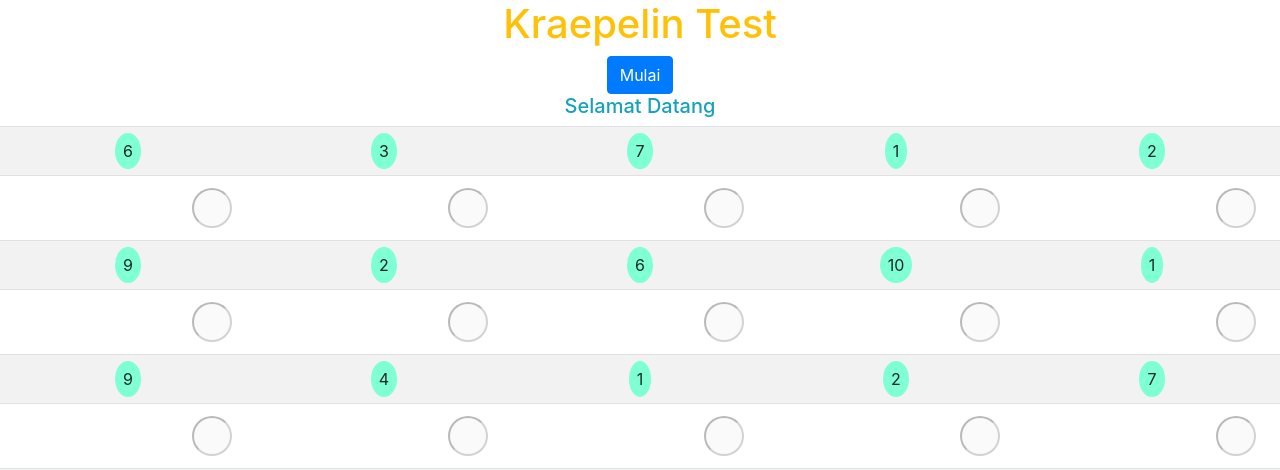
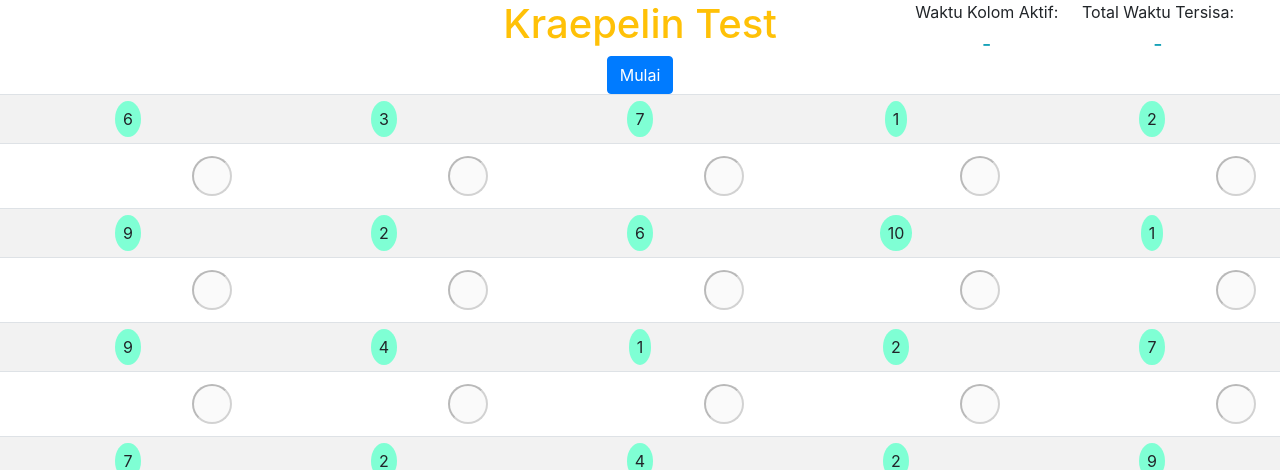
Before and after one commit to gamantha/kraepelin, a Flask app: page /test in a window 1280 px wide. Shown: the top 470 px of the page. Run offline with Flask 2, Linux system fonts and the light colour scheme; parts of the project's set-up code (start-up, migrations or seed data) failed here and were passed over; some libraries are stand-ins or nearby versions.

Commit message:
display total timer and column timer

```diff
--- a/static/css/styles.css
+++ b/static/css/styles.css
@@ -30,3 +30,17 @@ h1 {
     background-color: aquamarine;
     border-radius: 50%;
 }
+
+.timer {
+    width: 30%;
+    height: 10%;
+    position: fixed;
+    top: 0px;
+    right: 0px;
+    display: inline-block;
+}
+
+.timer-child {
+    display: inline-block;
+    margin-left: 5%;
+}
--- a/templates/index.html
+++ b/templates/index.html
@@ -15,7 +15,17 @@
         <div class="text-center">
             <button id="btn_start" type="button" class="btn btn-primary text-center">Mulai</button>
         </div>
-        <h5 class="text-center text-info" id="countdowntimer">Selamat Datang</h5>
+        <div class="timer">
+            <div class="timer-child">
+                <label for="totalcountdowntimer">Waktu Kolom Aktif:</label>
+                <h5 class="text-center text-info" id="countdowntimer">-</h5>
+            </div>
+            <div class="timer-child">
+                <label for="totalcountdowntimer">Total Waktu Tersisa:</label>
+                <h5 class="text-center text-info" id="totalcountdowntimer">-</h5>
+            </div>
+
+        </div>
         <table class="table table-striped">
             {% set total_tab = (data|length)*(data[0]|length) + 10 %}
             {% for i in data %}
@@ -111,7 +121,8 @@
             if(toggleStart === true) {
                 toggleStart = false;
                 clearInterval(x);
-                $("#countdowntimer").html("Selamat Datang");
+                $("#countdowntimer").html("-");
+                $("#totalcountdowntimer").html("-");
                 $("#btn_start").html("Mulai");
                 $("#btn_finish").prop('disabled', true);
                 toggleInput(true);
@@ -119,11 +130,13 @@
                 toggleStart = true;
                 curr_col = 0;
                 toggleUserInput(curr_col);
-                Date.prototype.addHours= function(h){
-                    this.setHours(this.getHours()+h);
+                Date.prototype.addSeconds = function(s) {
+                    this.setSeconds(this.getSeconds()+s);
                     return this;
                 }
-                var countDownDate = new Date().addHours(1).getTime();
+                var secondLimit = 20;
+
+                var countDownDate = new Date().addSeconds(col*secondLimit).getTime();
                 // Change button label
                 $("#btn_start").html("Berhenti")
                 $("#btn_finish").prop('disabled', false);
@@ -134,14 +147,15 @@
 
                     // Find the distance between now and the count down date
                     var distance = countDownDate - now;
-                    var secondLimit = 10;
                     // Time calculations for days, hours, minutes and seconds
                     // var hours = Math.floor((distance % (1000 * 60 * 60 * 24)) / (1000 * 60 * 60));
-                    // var minutes = Math.floor((distance % (1000 * 60 * 60)) / (1000 * 60));
-                    var seconds = Math.floor((distance % (1000 * secondLimit)) / 1000);
+                    var minutes = Math.floor((distance % (1000 * 60 * 60)) / (1000 * 60));
+                    var seconds = Math.floor((distance % (1000 * 60)) / 1000);
+                    var seconds_column = Math.floor((distance % (1000 * secondLimit)) / 1000);
 
                     // Display the result in the element with id="demo"
-                    $("#countdowntimer").html(seconds + " detik ");
+                    $("#countdowntimer").html(seconds_column + " detik ");
+                    $("#totalcountdowntimer").html(minutes + " menit " + seconds + " detik ");
 
                     // every 20 second
                     if (seconds % secondLimit == 0) {
```
